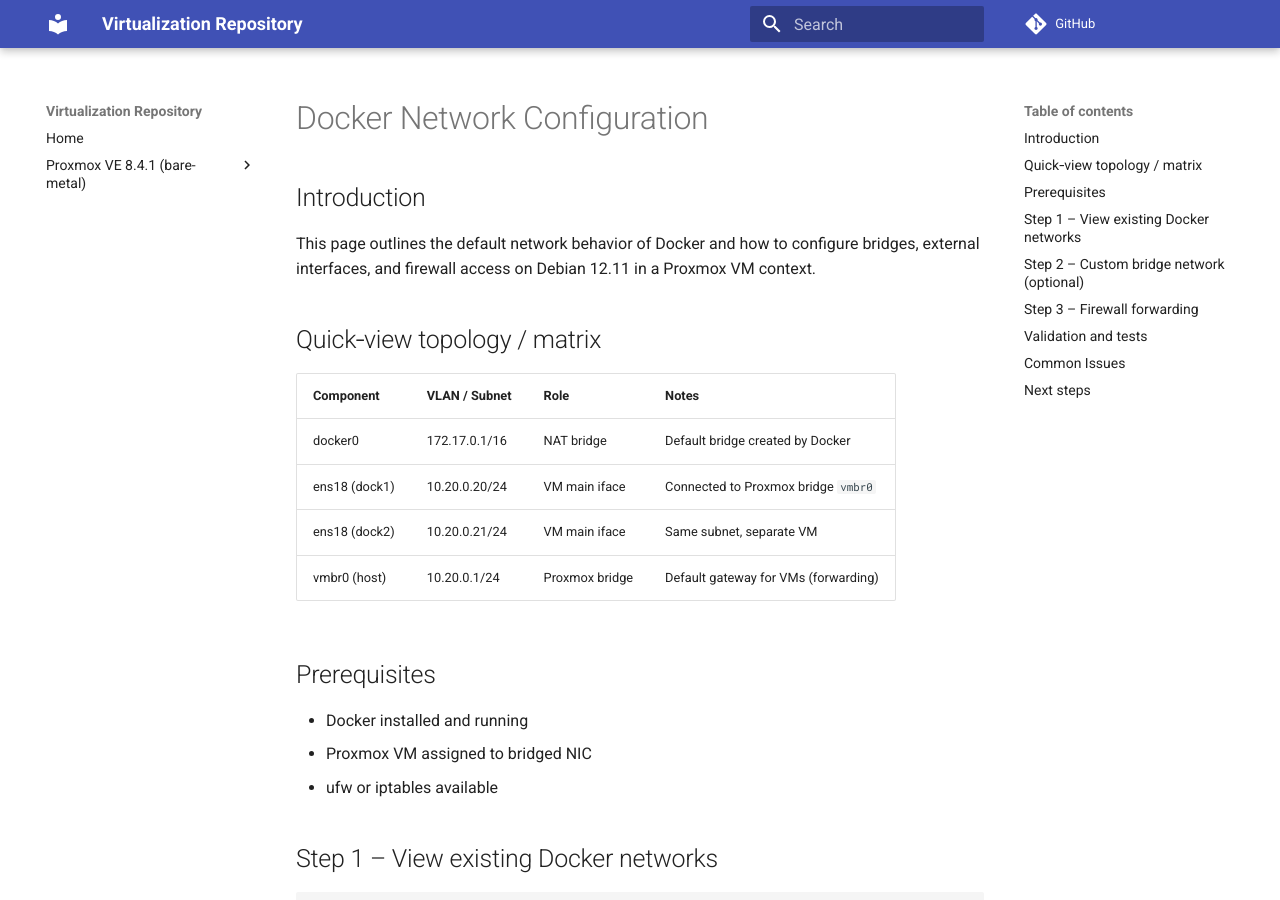
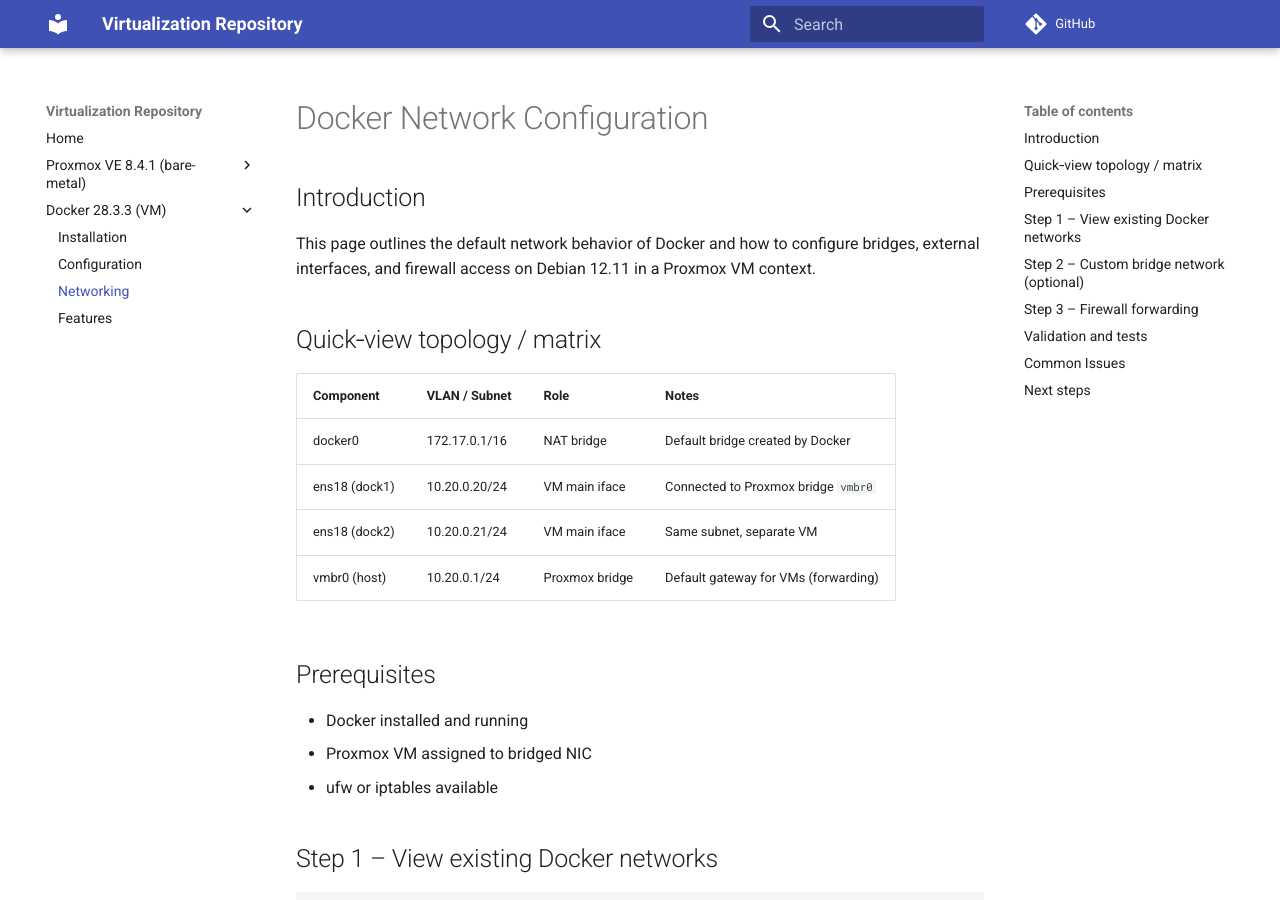
Before and after one commit to iFezGez/virtualization, an MkDocs documentation site: the page built from docs/docker/28.3.3/vm/docs/network.md, in a window 1280 px wide and 900 px high. Built offline with MkDocs 1.6.1 and Material for MkDocs 9.7.7, drawn with Linux system fonts in a browser that asks for light colours; comment, search, counter and statistics services are not loaded.

Commit message:
Update mkdocs.yml

```diff
--- a/mkdocs.yml
+++ b/mkdocs.yml
@@ -20,3 +20,9 @@ nav:
       - Cluster:      proxmox/8.4.1/bare-metal/docs/cluster.md
       - Ceph Storage: proxmox/8.4.1/bare-metal/docs/ceph.md
       - High Availability: proxmox/8.4.1/bare-metal/docs/ha.md
+
+  - Docker 28.3.3 (VM):
+      - Installation: docker/28.3.3/vm/docs/installation.md
+      - Configuration: docker/28.3.3/vm/docs/configuration.md
+      - Networking: docker/28.3.3/vm/docs/network.md
+      - Features: docker/28.3.3/vm/docs/features.md
```
